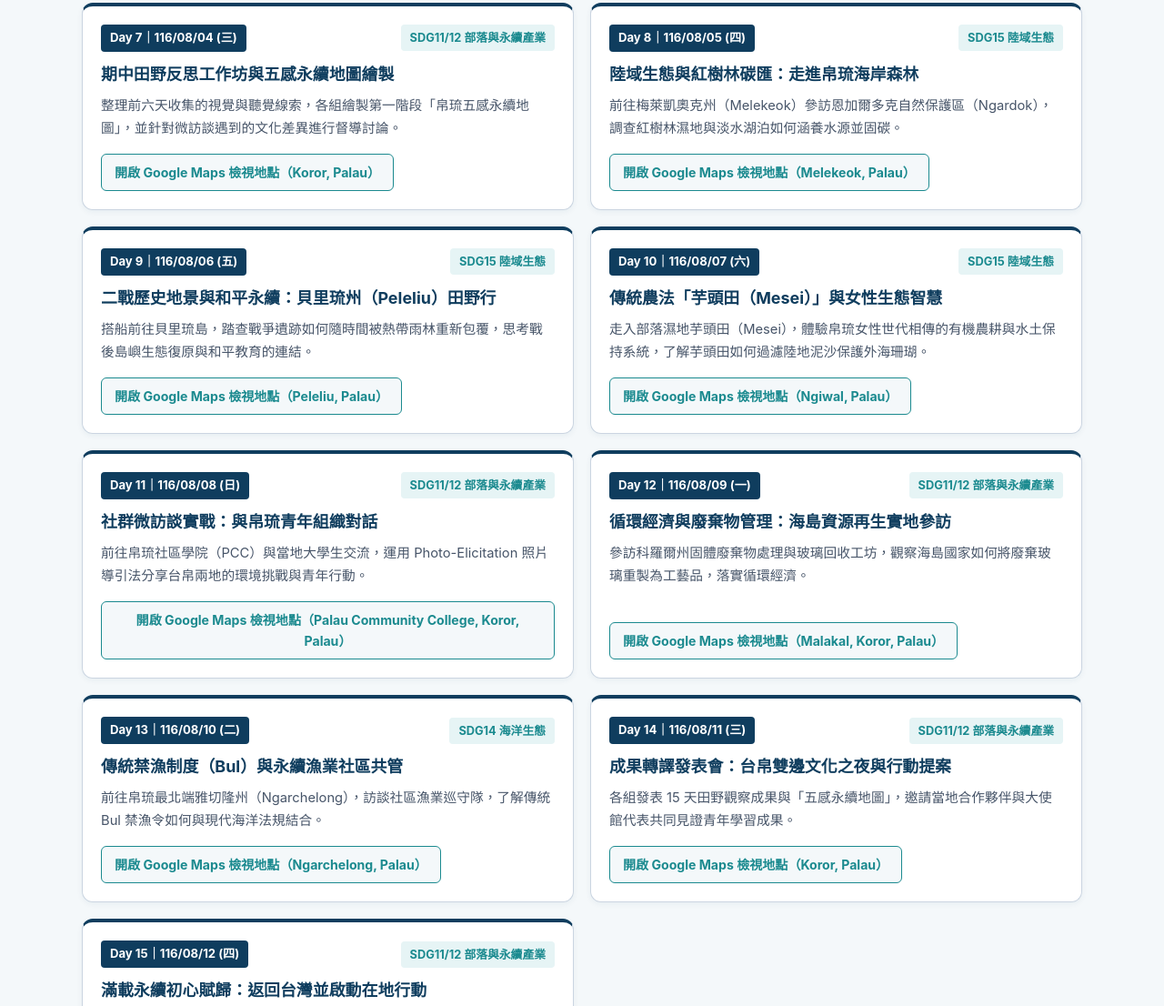
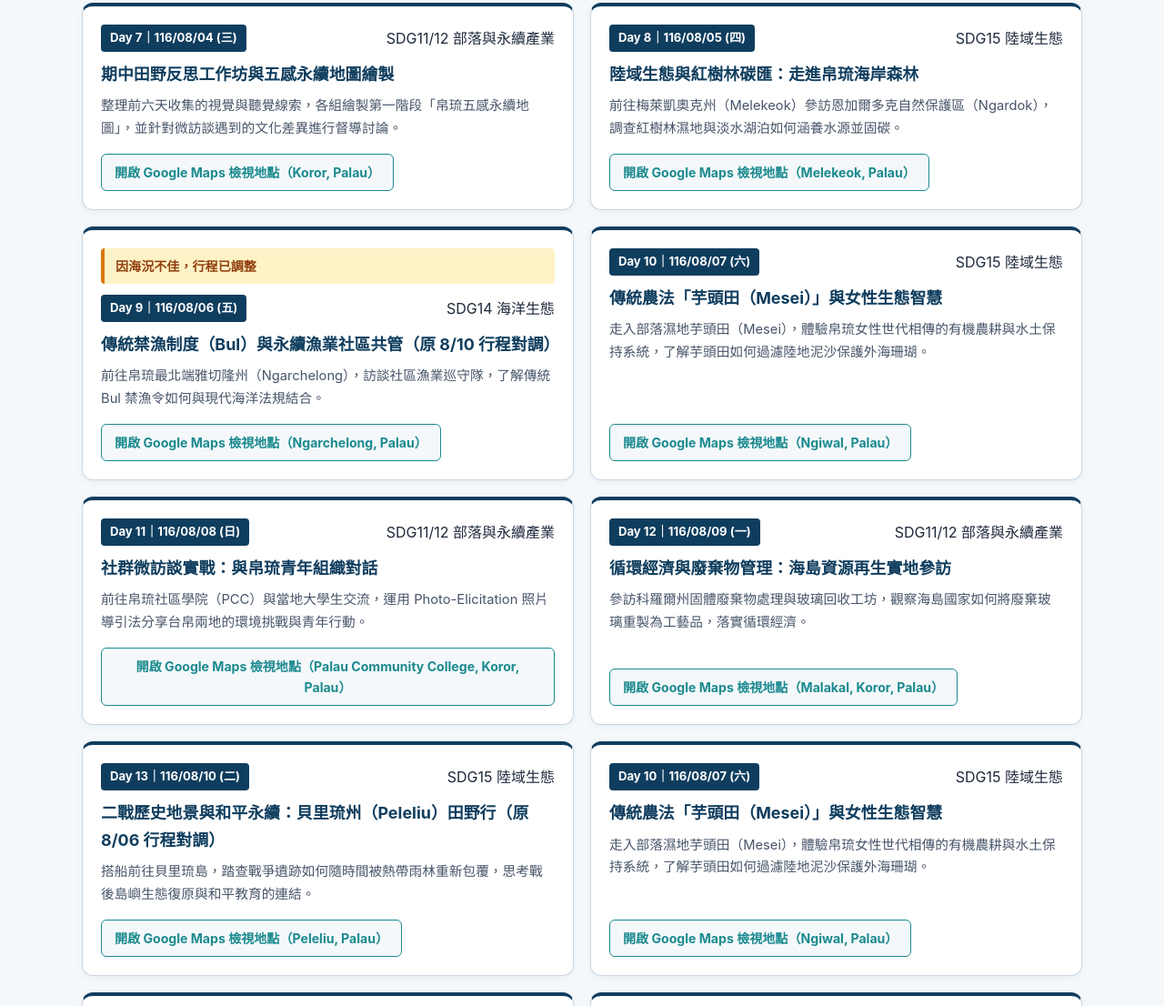
Before and after one commit to jenny121806/index, a plain HTML site: page index.html in a window 1280 px wide. Shown: the part 3215-4321 px from the top of the page at 91% size. Drawn offline with Linux system fonts and the light colour scheme.

Commit message:
Update index.html

```diff
--- a/index.html
+++ b/index.html
@@ -550,13 +550,15 @@
       border-radius: 4px;
     }
 
-    .sdg-tag {
-      background-color: var(--color-accent-light);
-      color: var(--color-accent);
-      font-size: 0.8rem;
-      font-weight: 700;
-      padding: 4px 10px;
+    .weather-alert {
+      background-color: #fef3c7;
+      border-left: 4px solid #d97706;
+      color: #92400e;
+      font-weight: 700;
+      font-size: 0.88rem;
+      padding: 8px 12px;
       border-radius: 4px;
+      margin-bottom: 12px;
     }
 
     .day-card h3 {
@@ -982,6 +984,7 @@
           <label class="check-item"><input type="checkbox" data-id="chk6"><span>美金現金（帛琉官方通用貨幣為美元 USD，建議準備小額鈔票）</span></label>
           <label class="check-item"><input type="checkbox" data-id="chk7"><span>長袖防曬水母衣、溯溪鞋與個人常用常備藥品</span></label>
           <label class="check-item"><input type="checkbox" data-id="chk8"><span>完成 116/07/14 銘傳大學基河校區行前培訓報到</span></label>
+          <label class="check-item"><input type="checkbox" data-id="chk9"><span>雨衣／防水袋（因應颱風外圍環流與海上陣雨防護）</span></label>
         </div>
       </div>
     </div>
@@ -1161,7 +1164,44 @@
       {
         day: 9,
         date: "116/08/06 (五)",
-        title: "二戰歷史地景與和平永續：貝里琉州（Peleliu）田野行",
+        alert: "因海況不佳，行程已調整",
+        title: "傳統禁漁制度（Bul）與永續漁業社區共管（原 8/10 行程對調）",
+        location: "Ngarchelong, Palau",
+        sdg: "SDG14",
+        sdgLabel: "SDG14 海洋生態",
+        desc: "前往帛琉最北端雅切隆州（Ngarchelong），訪談社區漁業巡守隊，了解傳統 Bul 禁漁令如何與現代海洋法規結合。"
+      },
+      {
+        day: 10,
+        date: "116/08/07 (六)",
+        title: "傳統農法「芋頭田（Mesei）」與女性生態智慧",
+        location: "Ngiwal, Palau",
+        sdg: "SDG15",
+        sdgLabel: "SDG15 陸域生態",
+        desc: "走入部落濕地芋頭田（Mesei），體驗帛琉女性世代相傳的有機農耕與水土保持系統，了解芋頭田如何過濾陸地泥沙保護外海珊瑚。"
+      },
+      {
+        day: 11,
+        date: "116/08/08 (日)",
+        title: "社群微訪談實戰：與帛琉青年組織對話",
+        location: "Palau Community College, Koror, Palau",
+        sdg: "SDG11/12",
+        sdgLabel: "SDG11/12 部落與永續產業",
+        desc: "前往帛琉社區學院（PCC）與當地大學生交流，運用 Photo-Elicitation 照片導引法分享台帛兩地的環境挑戰與青年行動。"
+      },
+      {
+        day: 12,
+        date: "116/08/09 (一)",
+        title: "循環經濟與廢棄物管理：海島資源再生實地參訪",
+        location: "Malakal, Koror, Palau",
+        sdg: "SDG11/12",
+        sdgLabel: "SDG11/12 部落與永續產業",
+        desc: "參訪科羅爾州固體廢棄物處理與玻璃回收工坊，觀察海島國家如何將廢棄玻璃重製為工藝品，落實循環經濟。"
+      },
+      {
+        day: 13,
+        date: "116/08/10 (二)",
+        title: "二戰歷史地景與和平永續：貝里琉州（Peleliu）田野行（原 8/06 行程對調）",
         location: "Peleliu, Palau",
         sdg: "SDG15",
         sdgLabel: "SDG15 陸域生態",
@@ -1266,11 +1306,13 @@
 
       filtered.forEach(item => {
         const mapsUrl = `https://www.google.com/maps/search/?api=1&query=${encodeURIComponent(item.location)}`;
+        const alertHtml = item.alert ? `<div class="weather-alert">${item.alert}</div>` : "";
 
         const card = document.createElement("article");
         card.className = "day-card";
         card.innerHTML = `
           <div>
+            ${alertHtml}
             <div class="day-card-header">
               <span class="day-badge">Day ${item.day}｜${item.date}</span>
               <span class="sdg-tag">${item.sdgLabel}</span>
```
